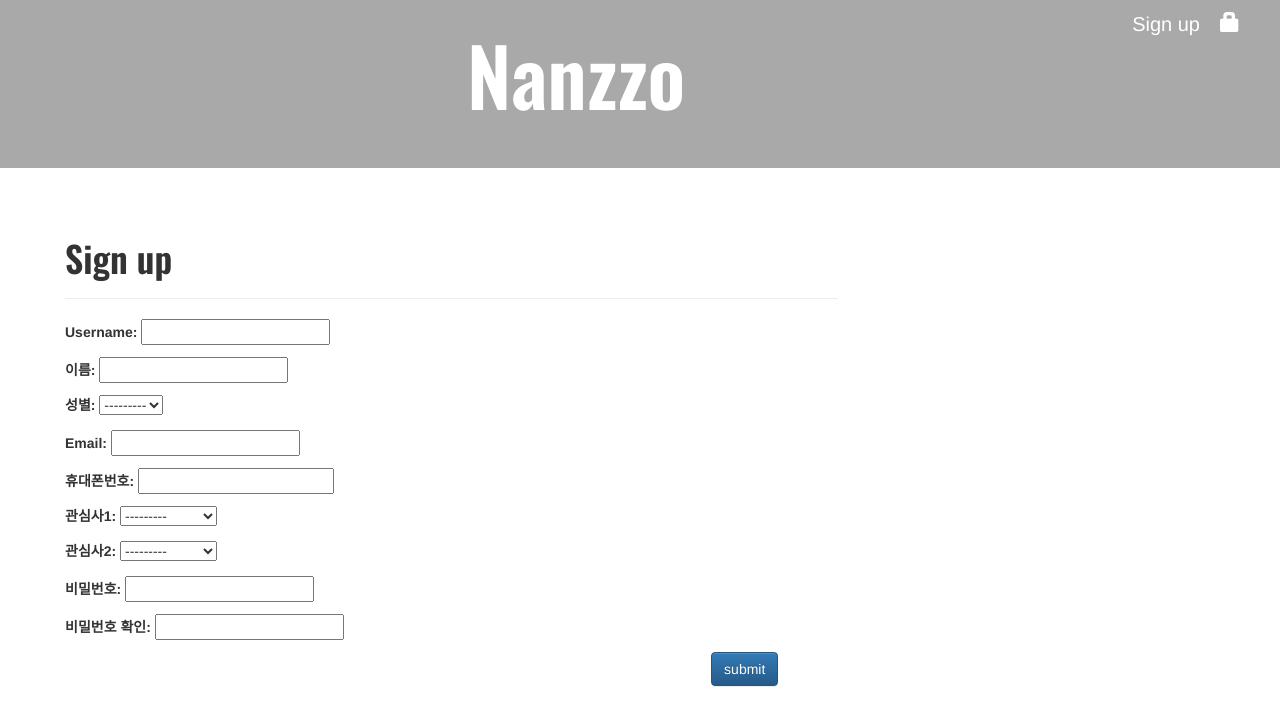
After one commit to Poor-Condition/IT_Tech_Board_Multicampus, a Django app: page /register/ in a window 1280 px wide. The commit adds this page. Shown: the top 726 px of the page. Run offline with Django 3.2, Linux system fonts and the light colour scheme; some libraries are stand-ins or nearby versions.

Commit message:
merge chae lin

```diff
--- /dev/null
+++ b/django_src/blog/forms.py
@@ -0,0 +1,18 @@
+from django import forms
+from .models import User
+
+
+class RegisterForm(forms.ModelForm):
+    password = forms.CharField(label='비밀번호', widget=forms.PasswordInput)
+    re_password = forms.CharField(label='비밀번호 확인', widget=forms.PasswordInput)
+    #pw 암호화를 위해 meta가 아니라 따로 해줌
+    class Meta:
+        model = User
+        fields = ['username', '이름', '성별', 'email','휴대폰번호', '관심사1', '관심사2']
+
+    def clean_re_password(self):
+        cd = self.cleaned_data
+        if cd['password'] != cd['re_password']:
+            raise forms.ValidationError('비밀번호가 일치하지 않습니다.')
+
+        return cd['re_password']
--- a/django_src/blog/models.py
+++ b/django_src/blog/models.py
@@ -1,3 +1,5 @@
+from django.contrib.auth.base_user import BaseUserManager
+from django.contrib.auth.models import AbstractUser
 from django.db import models
 
 class News_dev(models.Model):
@@ -183,3 +185,65 @@ class Contest_job(models.Model):
 
     def __str__(self):
         return self.contest_title
+
+
+class UserManager(BaseUserManager):
+    def _create_user(self, email, username, password, gender=1, **extra_fields):
+        if not email:
+            raise ValueError('이메일은 필수입니다.')
+        email = self.normalize_email(email)
+        username = self.model.normalize_username(username)
+        user = self.model(email=email, username=username, gender=gender, **extra_fields)
+        user.set_password(password)
+        user.save(using=self._db)
+        return user
+    #일반 유저 생성
+    def create_user(self, email, username='', password=None, **extra_fields):
+        extra_fields.setdefault('is_staff', False)
+        extra_fields.setdefault('is_superuser', False)
+        return self._create_user(email, username, password, **extra_fields)
+    #관리자 유저 생성
+    def create_superuser(self, email, username ,password, **extra_fields):
+        extra_fields.setdefault('is_staff', True)
+        extra_fields.setdefault('is_superuser', True)
+
+        if extra_fields.get('is_staff') is not True:
+            raise ValueError('Superuser must have is_staff = True')
+        if extra_fields.get('is_superuser') is not True:
+            raise ValueError('Superuser must have is_superuser = True')
+
+        return self._create_user(email, username, password, **extra_fields)
+
+
+GENDER_CHOICES = (
+    (0, '여자'),
+    (1, '남자')
+)
+INTEREST_CHOICES = (
+    (0, '빅데이터'),
+    (1, '인공지능(AI)'),
+    (2, '클라우드'),
+    (3, 'DevOps'),
+    (4, '보안'),
+    (5, '선택 안함')
+)
+
+class User(AbstractUser):
+    objects = UserManager()
+
+    email = models.EmailField(verbose_name = "email", max_length = 255, db_column="email")
+    username = models.CharField(max_length=30, unique = True, db_column="username")
+    이름=models.CharField(max_length=30, db_column="name")
+    휴대폰번호 =models.BigIntegerField(db_column="phone")
+    USERNAME_FIELD = 'username'
+    # REQUIRED_FIELDS = []
+    성별 = models.SmallIntegerField(choices=GENDER_CHOICES, db_column="gender")
+    관심사1 = models.SmallIntegerField(choices=INTEREST_CHOICES, db_column="first_interest")
+    관심사2 = models.SmallIntegerField(choices=INTEREST_CHOICES, db_column="second_interest")
+
+    class Meta:
+        managed = False
+        db_table = "AUTH_USER_MODEL"
+
+    def __str__(self):
+        return "<%d %s>" %(self.pk, self.email)
--- a/django_src/blog/templates/blog/base.html
+++ b/django_src/blog/templates/blog/base.html
@@ -17,7 +17,17 @@
 
 <body>
     <div class="page_header">
-        <h1><a href= "/">Django</a></h1>
+        {% if user.is_authenticated %}
+            <p class="top-menu"><a href="{% url 'logout' %}?next={{request.path}}">
+                <span class="glyphicon glyphicon-log-out"></span></a></p>
+        {% endif %}
+
+        {% if not user.is_authenticated %}
+             <a href="{% url 'login' %}" class="top-menu">
+             <span class="glyphicon glyphicon-lock"></span></a>
+             <a href="{% url 'register' %}" class="top-menu">Sign up</a>
+         {% endif %}
+            <h1><a href="/">Nanzzo</a></h1>
     </div>
 
     <div class="content_container">
--- /dev/null
+++ b/django_src/blog/templates/registration/signup.html
@@ -0,0 +1,15 @@
+{% extends "blog/base.html" %}
+{% block title %}회원가입{% endblock %}
+{% block page %}SIGN UP{% endblock %}
+
+{% block content %}
+<div style = "padding-left:50px; padding-top:50px;">
+    <h1>Sign up</h1>
+    <hr>
+    <form action = "" method = "POST">
+        {% csrf_token %}
+        {{ user_form.as_p }}
+        <input class = "btn btn-primary" type = "submit" value = "submit">
+    </form>
+</div>
+{% endblock %}
--- a/django_src/blog/urls.py
+++ b/django_src/blog/urls.py
@@ -1,4 +1,6 @@
 from django.urls import path
+from django.contrib.auth import views as auth_views
+
 from . import views
 
 urlpatterns = [
@@ -19,4 +21,13 @@ urlpatterns = [
     path('job/cloud', views.job_cloud_list, name='job_cloud_list'),
     path('job/python', views.job_python_list, name='job_python_list'),
     path('job/db', views.job_db_list, name='job_db_list'),
+
+    #로그인
+    path('accounts/login/', auth_views.LoginView.as_view(template_name="registration/login.html"), name="login"),
+
+    #로그아웃
+    path('accounts/logout/', auth_views.LogoutView.as_view(), {'next_page': None}, name='logout'),
+
+    #회원가입
+    path('register/', views.register, name = 'register'),
 ]
--- a/django_src/blog/views.py
+++ b/django_src/blog/views.py
@@ -1,7 +1,11 @@
 from django.shortcuts import render, get_object_or_404
 from django.core.paginator import Paginator, EmptyPage, PageNotAnInteger
+from django.contrib.auth.decorators import login_required
+from django.urls import reverse_lazy
+from django.views.generic import TemplateView
 
 from .models import News_dev, News_cloud, News_new_tech, Jobs_DB, Jobs_Cloud, Jobs_Python, Contest_game, Contest_job, Contest_science, Articles
+from .forms import RegisterForm
 
 # 메인 화면(임시)
 def main_view(request):
@@ -76,3 +80,17 @@ def contest_job_list(request):
     contest_job = Contest_job.objects.all()
 
     return render(request, "blog/contest/contest_detail_list.html", {"contests": contest_job})
+
+def register(request):
+    if request.method == 'POST':
+        user_form = RegisterForm(request.POST)
+        if user_form.is_valid():
+            user = user_form.save(commit=False)
+            user.set_password(user_form.cleaned_data['password'])
+            user.save()
+            return render(request, 'registration/signup_done.html', {'user': user})
+
+    elif request.method == 'GET':
+        user_form = RegisterForm()
+
+    return render(request, 'registration/signup.html', {'user_form': user_form})
--- a/django_src/mydjango/settings.py
+++ b/django_src/mydjango/settings.py
@@ -130,3 +130,9 @@ USE_TZ = True
 STATIC_URL = '/static/'
 
 STATIC_ROOT = os.path.join(BASE_DIR, STATIC_URL)
+
+LOGIN_REDIRECT_URL = '/'
+LOGOUT_REDIRECT_URL='/'
+
+
+AUTH_USER_MODEL = 'blog.User'
```
Also changed, not shown: django_src/blog/templates/registration/login.html (added, +21 -0 lines), django_src/blog/templates/registration/signup_done.html (added, +8 -0 lines), django_src/blog/migrations/0008_user.py (added), django_src/blog/migrations/0009_auto_20200817_1357.py (added).
